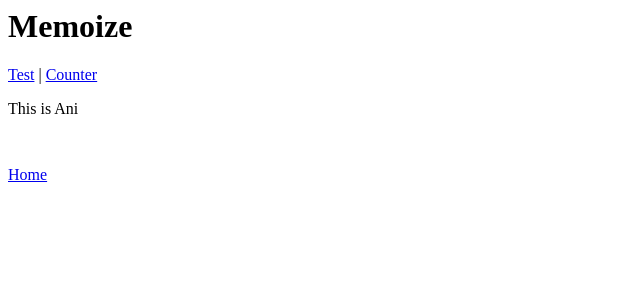
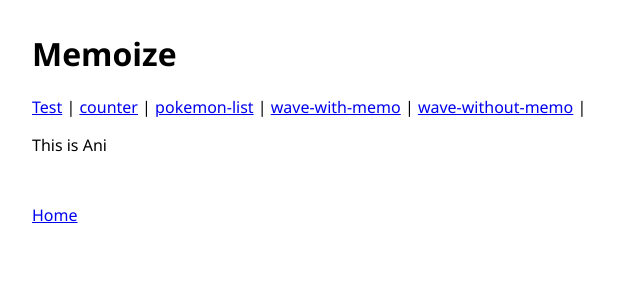
Before and after one commit to aniruddha153/workspace, a React (Vite) app: page /components/memoize in a window 1280 px wide. Shown: the top 300 px of the page, without its empty margins (0-640 px from the left). Built offline with nearby package versions, Linux system fonts and the light colour scheme.

Commit message:
Updates to routing

```diff
--- a/src/App.jsx
+++ b/src/App.jsx
@@ -11,7 +11,7 @@ export default function App() {
       name: "ReactRender",
     },
     {
-      id: 4,
+      id: 3,
       name: "Memoize",
     },
   ];
--- a/src/components/Memoize/Counter/index.jsx
+++ b/src/components/Memoize/Counter/index.jsx
@@ -8,7 +8,7 @@ const ChildComponent = React.memo(({ children, onClick }) => {
 
 const MemoizedChildComponent = ChildComponent;
 
-export default function ParentComponent() {
+const CounterParentComponent = () => {
   const [time, setTime] = React.useState(new Date().toLocaleTimeString());
   const [count, setCount] = React.useState(0);
 
@@ -41,4 +41,6 @@ export default function ParentComponent() {
       </MemoizedChildComponent>
     </div>
   );
-}
+};
+
+export default CounterParentComponent;
--- a/src/components/Memoize/PokemonList/index.jsx
+++ b/src/components/Memoize/PokemonList/index.jsx
@@ -1,7 +1,7 @@
 import * as React from "react";
 import { fetchData } from "./utils";
 
-export default function DataTable() {
+const PokemonList = () => {
   const [data, setData] = React.useState([]);
   const [isRTL, setIsRTL] = React.useState(false);
   const [searchTerm, setSearchTerm] = React.useState("");
@@ -122,4 +122,6 @@ export default function DataTable() {
       </table>
     </div>
   );
-}
+};
+
+export default PokemonList;
--- a/src/components/Memoize/WaveWithMemo/index.jsx
+++ b/src/components/Memoize/WaveWithMemo/index.jsx
@@ -1,5 +1,5 @@
 import * as React from "react";
-import Wave from "./Wave";
+import HandWave from "./HandWave";
 
 function Greeting({ name }) {
   const [index, setIndex] = React.useState(0);
@@ -37,11 +37,13 @@ function Greeting({ name }) {
         {greetings[index]}, {name}
       </h1>
       <button onClick={handleClick}>Next Greeting</button>
-      <Wave onClick={handleWaveClick} options={options} />
+      <HandWave onClick={handleWaveClick} options={options} />
     </main>
   );
 }
 
-export default function App() {
+const WaveWithMemo = () => {
   return <Greeting name="Tyler" />;
-}
+};
+
+export default WaveWithMemo;
--- a/src/components/Memoize/WaveWithoutMemo/index.jsx
+++ b/src/components/Memoize/WaveWithoutMemo/index.jsx
@@ -33,6 +33,8 @@ function Greeting({ name }) {
   );
 }
 
-export default function App() {
+const WaveWithoutMemo = () => {
   return <Greeting name="Tyler" />;
-}
+};
+
+export default WaveWithoutMemo;
--- a/src/components/Memoize/index.jsx
+++ b/src/components/Memoize/index.jsx
@@ -1,12 +1,26 @@
 import { Outlet, Link } from "react-router";
 
 const Memoize = () => {
+  const childComponents = [
+    "counter",
+    "pokemon-list",
+    "wave-with-memo",
+    "wave-without-memo",
+  ];
+
   return (
     <div>
       <h1>Memoize</h1>
 
       <nav style={{ marginBottom: "1rem" }}>
-        <Link to="">Test</Link> | <Link to="counter">Counter</Link>
+        <Link to="">Test</Link> |{" "}
+        {childComponents.map((item, index) => {
+          return (
+            <span key={index}>
+              <Link to={`${item}`}>{item}</Link> |{" "}
+            </span>
+          );
+        })}
       </nav>
 
       <Outlet />
--- a/src/index.jsx
+++ b/src/index.jsx
@@ -5,8 +5,11 @@ import { BrowserRouter, Routes, Route } from "react-router";
 import App from "./App";
 import Test from "./components/Test";
 import ReactRender from "./components/ReactRender";
+import Memoize from "./components/Memoize";
 import Counter from "./components/Memoize/Counter";
-import Memoize from "./components/Memoize";
+import PokemonList from "./components/Memoize/PokemonList";
+import WaveWithMemo from "./components/Memoize/WaveWithMemo";
+import WaveWithoutMemo from "./components/Memoize/WaveWithoutMemo";
 
 const rootElement = document.getElementById("root");
 const root = createRoot(rootElement);
@@ -25,6 +28,9 @@ root.render(
           <Route path="memoize" element={<Memoize />}>
             <Route index element={<Test />} />
             <Route path="counter" element={<Counter />} />
+            <Route path="pokemon-list" element={<PokemonList />} />
+            <Route path="wave-with-memo" element={<WaveWithMemo />} />
+            <Route path="wave-without-memo" element={<WaveWithoutMemo />} />
           </Route>
         </Route>
 
--- a/src/styles.css
+++ b/src/styles.css
@@ -1,3 +1,13 @@
+* {
+  font-family: "Segoe UI", Tahoma, Geneva, Verdana, sans-serif;
+}
+
+html,
+body {
+  margin: 0;
+  padding: 1rem;
+}
+
 .App {
   font-family: sans-serif;
   text-align: center;
```
